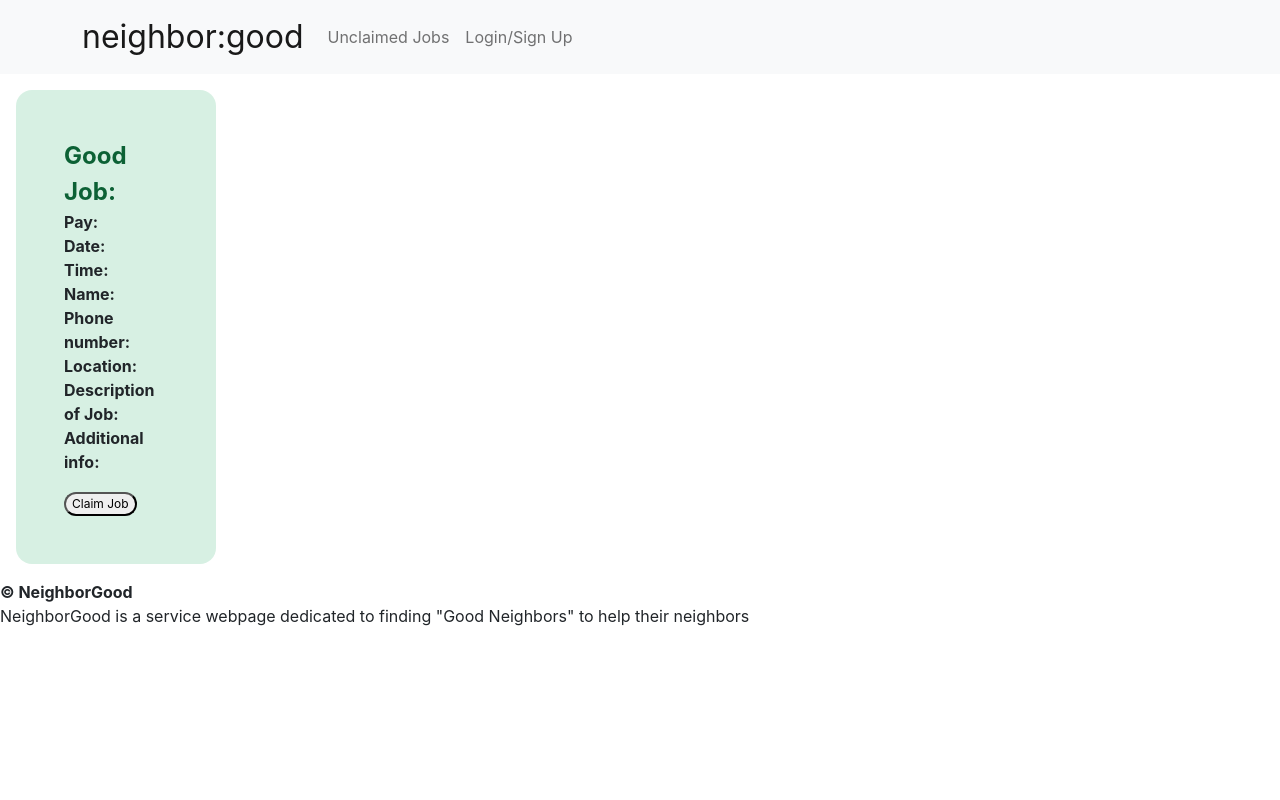
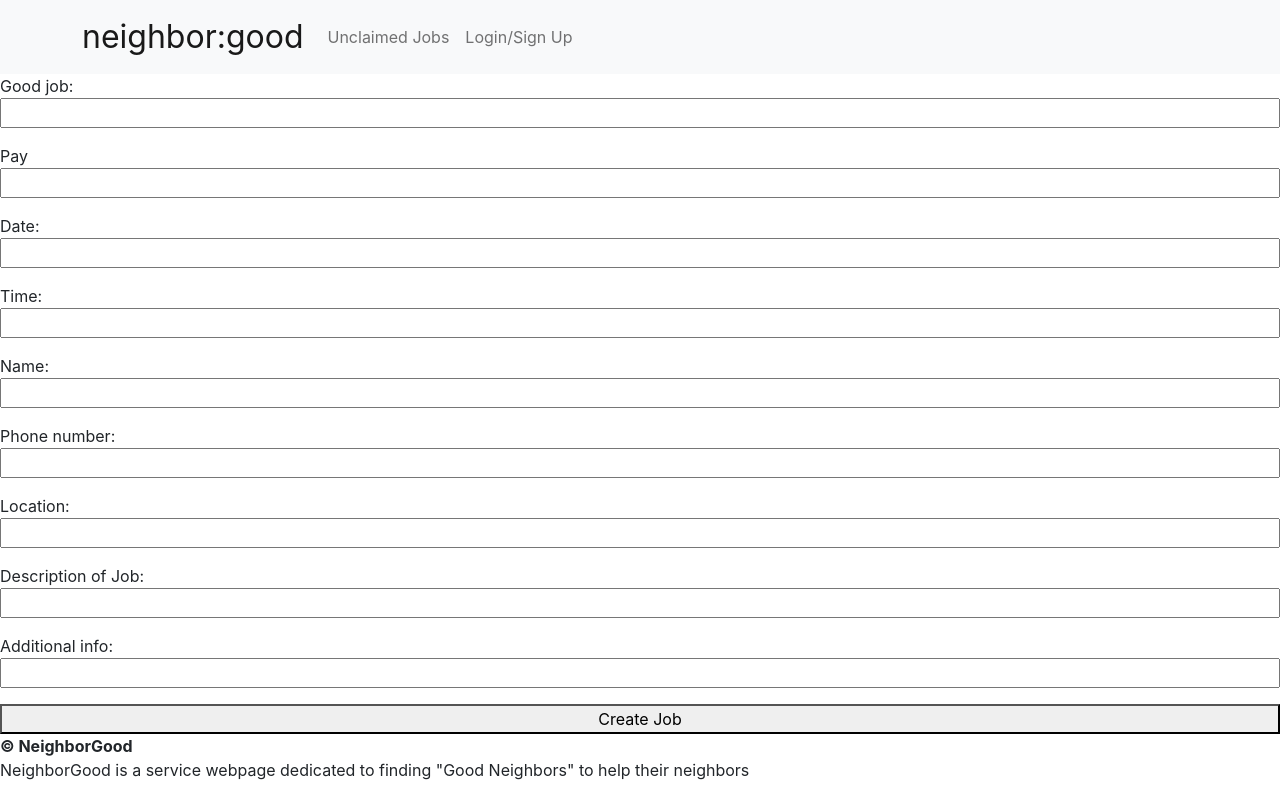
Before and after one commit to Jasonwesleysmith/neighbor-good, a React (Create React App) app in the folder client/: page /job in a window 1280 px wide. Built offline with nearby package versions, Linux system fonts and the light colour scheme.

Commit message:
newjob component development

```diff
--- a/client/src/App.js
+++ b/client/src/App.js
@@ -5,6 +5,7 @@ import Signup from './components/Header/SignupForm';
 import Header from './components/Header/index';
 import Footer from './components/Footer';
 import Job from './components/Job';
+import NewJob from './components/NewJob';
 import Dashboard from './components/Dashboard';
 import { BrowserRouter as Router, Route, Routes } from 'react-router-dom';
 
@@ -82,7 +83,7 @@ const App = () => {
             <Route exact path="/" element={<UnclaimedJobs jobs={jobs} />} />
             <Route exact path="/login" element={<Login />} />
             <Route exact path="/signup" element={<Signup />} />
-            <Route exact path="/job" element={<Job />} />
+            <Route exact path="/job" element={<NewJob />} />
             <Route exact path="/dashboard" element={<Dashboard />} />
           </Routes>
           <Footer />
--- a/client/src/components/Job/Job.js
+++ b/client/src/components/Job/Job.js
@@ -1,5 +1,6 @@
 import React from 'react';
 import styled from 'styled-components';
+import Form from 'react-bootstrap/Form'
 
 const Job = (props) => {
   const {
@@ -20,6 +21,8 @@ const Job = (props) => {
   const claimJob = (id) => {
     console.log(id);
     //use this id to make api call to claim job
+    // mutation, hit create endpoint
+    // use hook from utils file to post to database
   };
   return (
     <JobStyled>
--- /dev/null
+++ b/client/src/components/NewJob/NewJob.js
@@ -0,0 +1,40 @@
+import React from 'react'
+import styled from 'styled-components';
+
+const NewJob = () => {
+  return (
+    <NewJobStyled>
+        <label htmlFor="job">Good job:</label>
+        <input id="job" type="text" />
+        <label type="text" htmlFor="pay">Pay</label>
+        <input id="pay" type="text"/>
+        <label type="text" htmlFor="date">Date:</label>
+        <input id="date" type="text" />
+        <label type="text" htmlFor="time">Time:</label>
+        <input id="time" type="text" />
+        <label type="text" htmlFor="name">Name:</label>
+        <input id="name" type="text" />
+        <label type="text" htmlFor="phone">Phone number:</label>
+        <input id="phone" type="text" />
+        <label type="text" htmlFor="location">Location:</label>
+        <input id="location" type="text" />
+        <label type="text" htmlFor="description">Description of Job:</label>
+        <input id="description" type="text" />
+        <label type="text" htmlFor="additional">Additional info:</label>
+        <input id="additional" type="text" />
+        <button>Create Job</button>
+    </NewJobStyled>
+  )
+}
+
+export default NewJob
+
+const NewJobStyled = styled.form`
+    display: flex;
+    flex-direction: column;
+    /* max-width: 350px; */
+    justify-content: center;
+    input {
+        margin-bottom: 1rem;
+    }
+`
--- /dev/null
+++ b/client/src/components/NewJob/index.js
@@ -0,0 +1 @@
+export {default} from "./NewJob"
```
Also changed, not shown: client/src/utils/mutations.js (+8 -0 lines).
